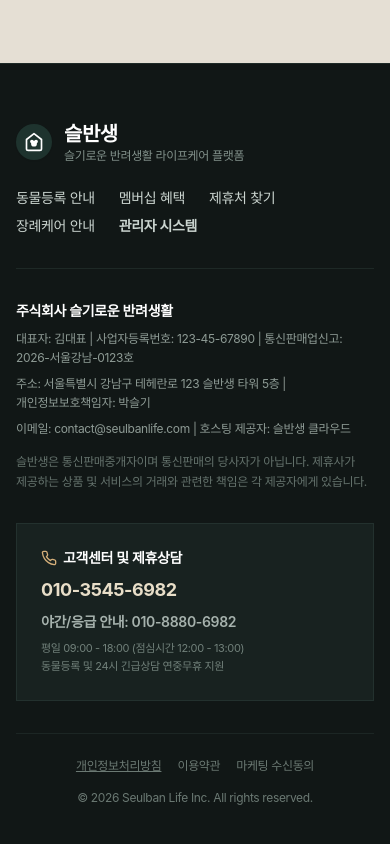
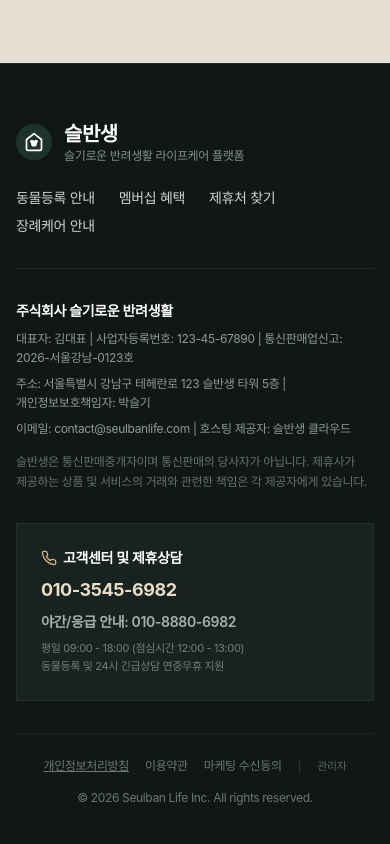
Before and after one commit to jihoon3813-commits/seulban, a React (Vite) app: page / in a window 390 px wide. Shown: the part 5423-6267 px from the top of the page. Built offline with nearby package versions, Linux system fonts and the light colour scheme; a web font is replaced by a local one.

Commit message:
헤더 정리: 로그아웃 버튼 마이페이지 내부로 이동, 관리자 버튼 푸터 최하단으로 이동

```diff
--- a/src/App.jsx
+++ b/src/App.jsx
@@ -199,6 +199,7 @@ export default function App() {
             bookmarks={bookmarks}
             onOpenApplyModal={() => setApplyModalOpen(true)}
             onOpenPartnerModal={(partner) => setSelectedPartner(partner)}
+            onLogout={() => { setUser(null); setActiveTab('home'); showToast('로그아웃 되었습니다.'); }}
           />
         )}
       </main>
--- a/src/components/Footer.jsx
+++ b/src/components/Footer.jsx
@@ -22,7 +22,6 @@ export default function Footer({ onOpenAdmin, onNavigate }) {
             <button onClick={() => onNavigate('membership')} className="hover:text-white transition">멤버십 혜택</button>
             <button onClick={() => onNavigate('partners')} className="hover:text-white transition">제휴처 찾기</button>
             <button onClick={() => onNavigate('farewell')} className="hover:text-white transition">장례케어 안내</button>
-            <button onClick={onOpenAdmin} className="hover:text-[#D4AF7A] font-semibold transition">관리자 시스템</button>
           </div>
         </div>
 
@@ -58,10 +57,18 @@ export default function Footer({ onOpenAdmin, onNavigate }) {
 
         {/* Bottom row: Copyright & Policy Links */}
         <div className="pt-6 border-t border-[#1C2624] flex flex-col sm:flex-row items-center justify-between text-xs text-[#6B7973] gap-4">
-          <div className="flex gap-4">
+          <div className="flex items-center gap-4 flex-wrap">
             <a href="#privacy" className="hover:text-white underline">개인정보처리방침</a>
             <a href="#terms" className="hover:text-white">이용약관</a>
             <a href="#marketing" className="hover:text-white">마케팅 수신동의</a>
+            <span className="text-[#2C3833]">|</span>
+            <button
+              onClick={onOpenAdmin}
+              className="text-[11px] text-[#55645E] hover:text-[#A6B2AD] transition flex items-center gap-1"
+              title="관리자 모드"
+            >
+              <span>관리자</span>
+            </button>
           </div>
           <div>
             © 2026 Seulban Life Inc. All rights reserved.
--- a/src/components/Header.jsx
+++ b/src/components/Header.jsx
@@ -98,7 +98,6 @@ export default function Header({
           {/* Right Action Buttons */}
           <div className="hidden md:flex items-center gap-2">
             {user ? (
-              <div className="flex items-center gap-2">
               <button
                 onClick={() => handleNavClick('mypage')}
                 className="flex items-center gap-1.5 text-xs sm:text-sm font-medium text-[#1F2C27] bg-transparent hover:bg-black/5 px-3 py-1.5 transition border border-[#D0C9BD]"
@@ -107,13 +106,6 @@ export default function Header({
                 <UserIcon className="w-3.5 h-3.5 text-[#1F2C27]" />
                 <span>MY</span>
               </button>
-                <button
-                  onClick={onLogout}
-                  className="text-xs text-[#7B8580] hover:text-[#144A42] underline ml-0.5"
-                >
-                  로그아웃
-                </button>
-              </div>
             ) : (
               <div className="flex items-center text-sm font-medium text-[#4A5550] divide-x divide-gray-300">
                 <button
@@ -141,15 +133,6 @@ export default function Header({
               <ShoppingBagIcon className="w-3.5 h-3.5" />
               <span>슬반생몰</span>
             </a>
-
-            {/* Admin Demo Switcher */}
-            <button
-              onClick={onOpenAdmin}
-              className="text-[11px] font-semibold text-[#144A42] border border-[#144A42] hover:bg-[#144A42] hover:text-white px-2.5 py-1.5 transition ml-1"
-              title="기획서 13장 관리자 시스템 데모"
-            >
-              관리자
-            </button>
           </div>
 
           {/* Mobile Hamburger Button */}
--- a/src/pages/MyPage.jsx
+++ b/src/pages/MyPage.jsx
@@ -11,7 +11,8 @@ export default function MyPage({
   applications,
   bookmarks,
   onOpenApplyModal,
-  onOpenPartnerModal
+  onOpenPartnerModal,
+  onLogout
 }) {
   const bookmarkedItems = PARTNER_LIST.filter(p => bookmarks.includes(p.id));
 
@@ -31,19 +32,42 @@ export default function MyPage({
                 슬반생 VIP 회원
               </span>
             </div>
-            <p className="text-xs text-[#73827C] mt-1">
+            <div className="flex items-center gap-2 mt-1">
+              <p className="text-xs text-[#73827C]">
                 {user ? user.email : 'demo@seulbanlife.com'} • 가입일: 2026.09.09
               </p>
+              {onLogout && (
+                <>
+                  <span className="text-gray-300">•</span>
+                  <button
+                    onClick={onLogout}
+                    className="text-xs text-[#8E9B95] hover:text-red-600 underline transition"
+                  >
+                    로그아웃
+                  </button>
+                </>
+              )}
+            </div>
           </div>
         </div>
 
+        <div className="flex items-center gap-2 w-full sm:w-auto">
           <button
             onClick={onOpenApplyModal}
-          className="px-5 py-2.5 bg-[#144A42] text-white text-xs font-bold hover:bg-[#0D3832] transition flex items-center gap-1.5 shadow-xs"
+            className="flex-1 sm:flex-initial px-5 py-2.5 bg-[#144A42] text-white text-xs font-bold hover:bg-[#0D3832] transition flex items-center justify-center gap-1.5 shadow-xs"
           >
             <PawIcon className="w-4 h-4 text-[#C5A880]" />
             <span>반려동물 추가 등록</span>
           </button>
+          {onLogout && (
+            <button
+              onClick={onLogout}
+              className="sm:hidden px-3 py-2.5 border border-[#D0C9BD] text-xs font-semibold text-[#5A6862] hover:bg-gray-50"
+            >
+              로그아웃
+            </button>
+          )}
+        </div>
       </div>
 
       {/* 1. Registered Pet Profile (MY-002) */}
```
Lines whose indentation alone changed are shown as unchanged.
